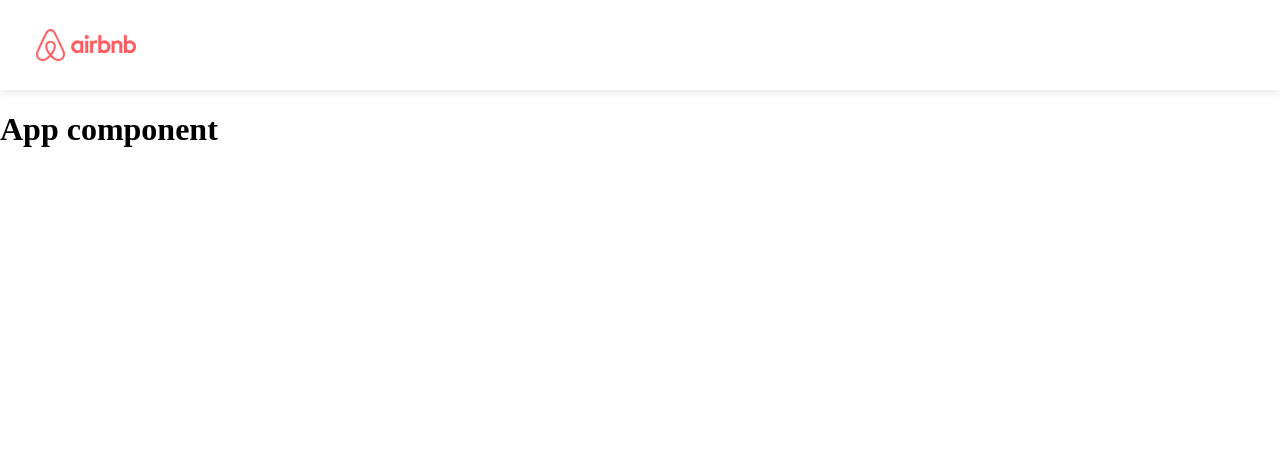
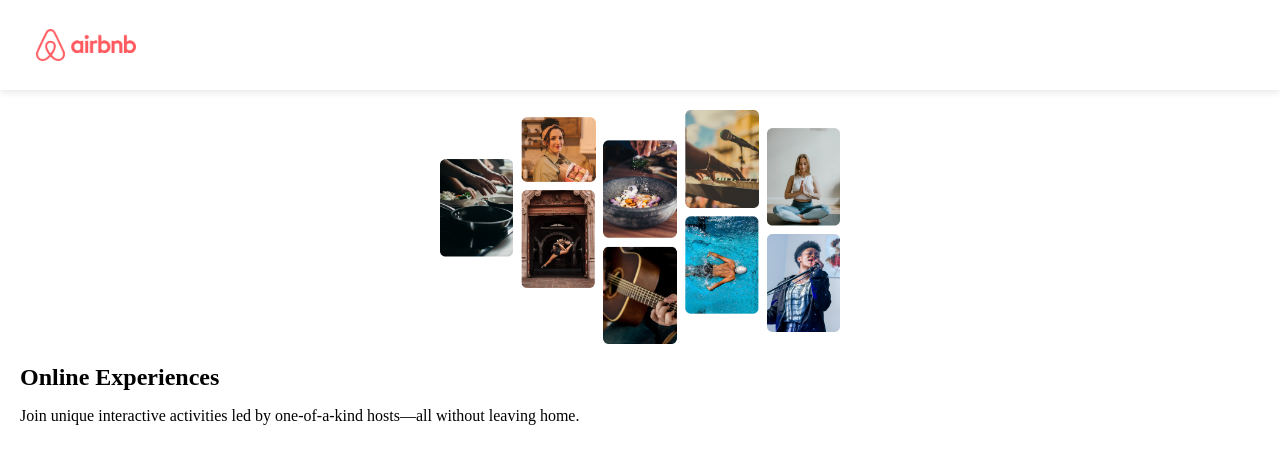
Before and after one commit to lumidee007/airbnb-clone, a React (Vite) app: page / in a window 1280 px wide. Shown: the top 464 px of the page. Built offline with nearby package versions, Linux system fonts and the light colour scheme.

Commit message:
add Hero component and style

```diff
--- a/src/App.css
+++ b/src/App.css
@@ -17,3 +17,25 @@ nav {
 .nav--logo {
   max-width: 100px;
 }
+
+section {
+  padding: 20px;
+}
+
+.hero {
+  display: flex;
+  flex-direction: column;
+}
+
+.hero--photo {
+  max-width: 400px;
+  align-self: center;
+}
+
+.hero--header {
+  margin-bottom: 16px;
+}
+
+.hero--text {
+  margin-top: 0;
+}
--- a/src/App.jsx
+++ b/src/App.jsx
@@ -2,12 +2,13 @@ import reactLogo from "./assets/react.svg";
 import viteLogo from "/vite.svg";
 import "./App.css";
 import Navbar from "./components/Navbar";
+import Hero from "./components/Hero";
 
 function App() {
   return (
     <div className="App">
       <Navbar />
-      <h1>App component</h1>
+      <Hero />
     </div>
   );
 }
--- /dev/null
+++ b/src/components/Hero.jsx
@@ -0,0 +1,12 @@
+export default function Hero() {
+  return (
+    <section className="hero">
+      <img src="../images/photo-grid.png" className="hero--photo" />
+      <h1 className="hero--header">Online Experiences</h1>
+      <p className="hero--text">
+        Join unique interactive activities led by one-of-a-kind hosts—all
+        without leaving home.
+      </p>
+    </section>
+  );
+}
```
